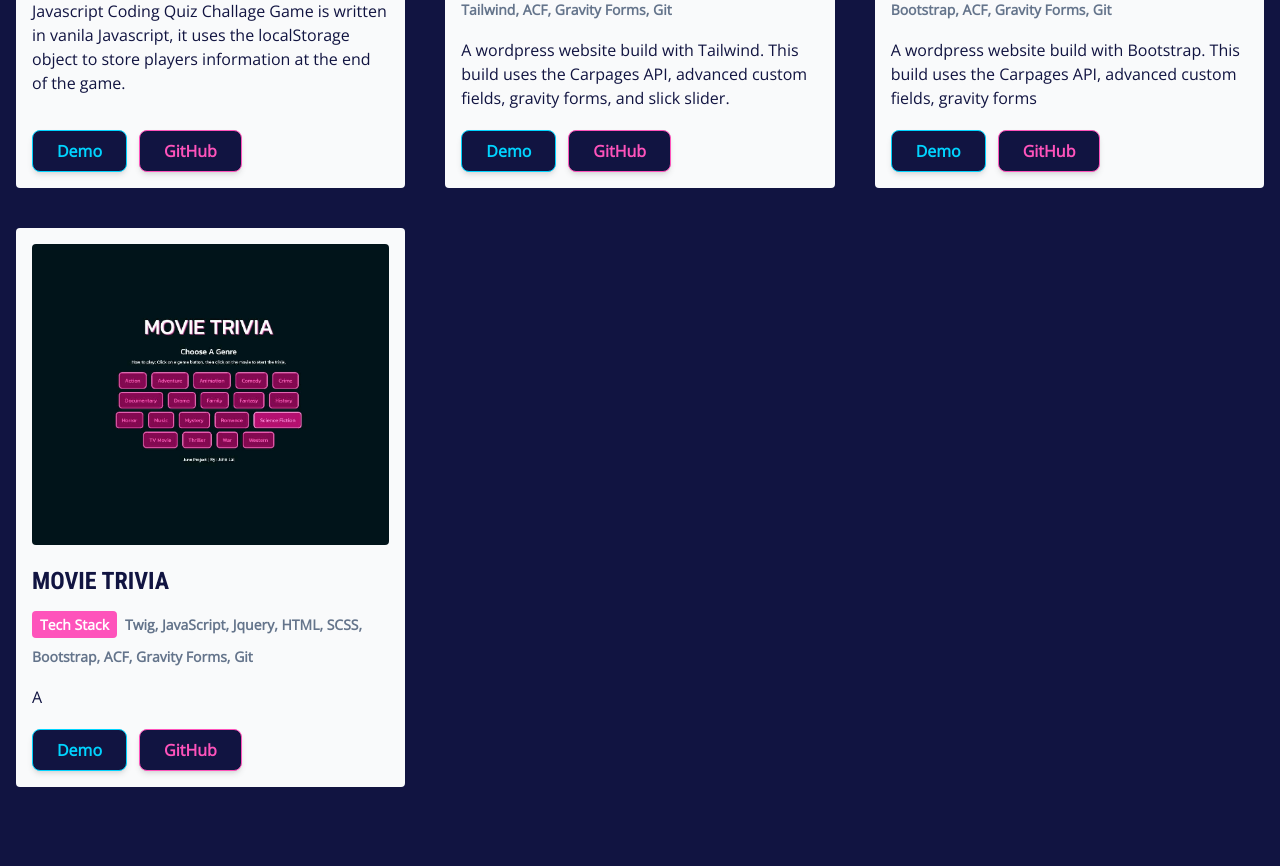
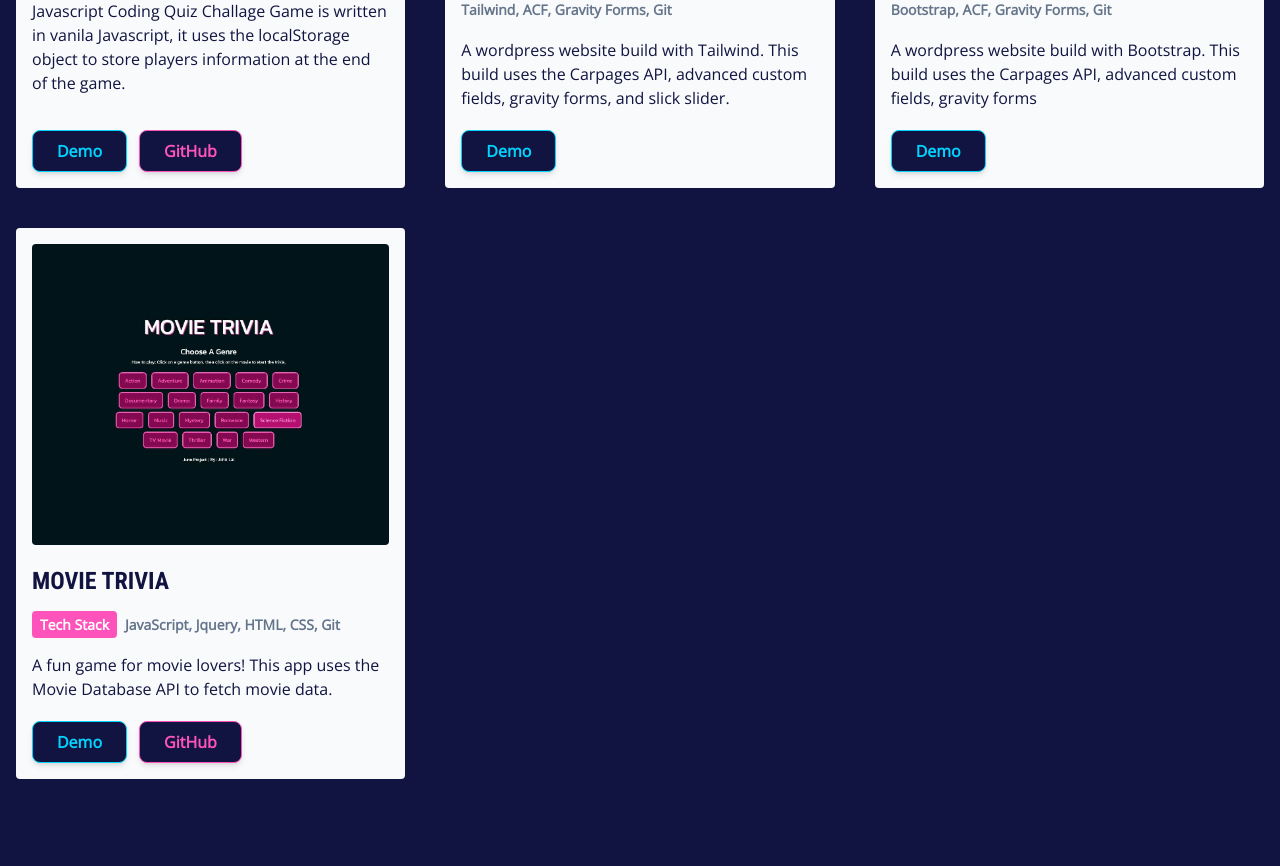
Before and after one commit to johnxlai/2023-portfolio, a React (Create React App) app: page / in a window 1280 px wide. Shown: the part 3120-3986 px from the top of the page. Built offline with nearby package versions, Linux system fonts and the light colour scheme.

Commit message:
Add projects

```diff
--- a/src/components/sections/portfolio/Project.js
+++ b/src/components/sections/portfolio/Project.js
@@ -28,6 +28,7 @@ const Project = ({ project }) => {
             target="_blank">
             Demo
           </a>
+          {project.github && (
             <a
               href={project.github}
               className="btn-tertiary rounded-lg font-bold"
@@ -35,6 +36,7 @@ const Project = ({ project }) => {
               target="_blank">
               GitHub
             </a>
+          )}
         </div>
       </div>
     </Card>
--- a/src/components/sections/portfolio/portfolioData.js
+++ b/src/components/sections/portfolio/portfolioData.js
@@ -74,10 +74,10 @@ const PortfolioData = [
     category: 'Front End',
     image: MovieTrivia,
     title: 'Movie Trivia',
-    desc: 'A',
-    techStack:
-      'Twig, JavaScript, Jquery, HTML, SCSS, Bootstrap, ACF, Gravity Forms, Git',
-    demo: 'https://gatewayhyundai.ca/',
+    desc: 'A fun game for movie lovers! This app uses the Movie Database API to fetch movie data.',
+    techStack: 'JavaScript, Jquery, HTML, CSS, Git',
+    demo: 'https://johnlai.ca/movies-trivia/',
+    github: 'https://github.com/johnxlai/movies-trivia',
   },
 ];
 
```
Lines whose indentation alone changed are shown as unchanged.
